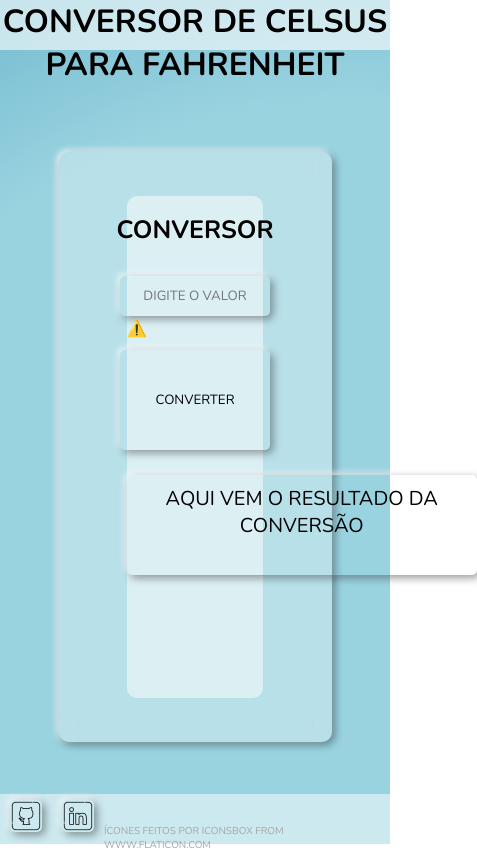
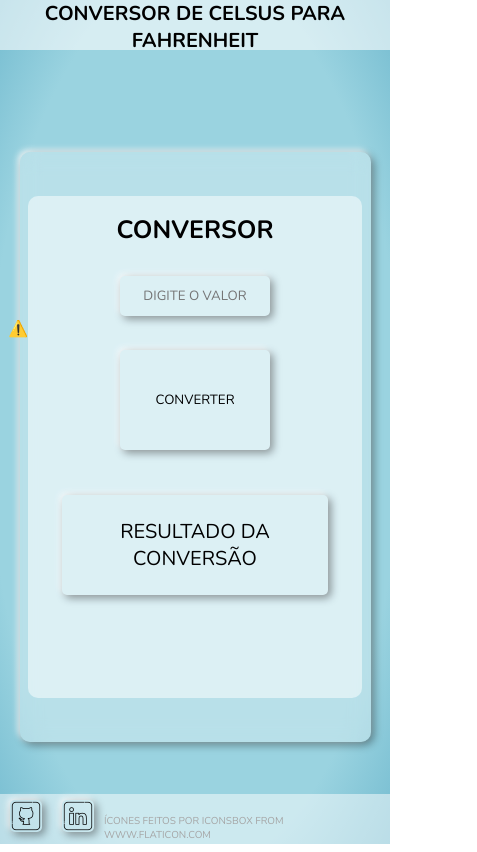
Before and after one commit to Riquecelo/Conversor-de-Temperatura, a plain HTML site: page index.html in a window 390 px wide. Shown: the whole page, 477 px wide, since content can reach past the window. Drawn offline with nearby package versions, Linux system fonts and the light colour scheme; no server answers.

Commit message:
Add files via upload

```diff
--- a/index.html
+++ b/index.html
@@ -5,7 +5,8 @@
     <meta charset="UTF-8">
     <meta http-equiv="X-UA-Compatible" content="IE=edge">
     <meta name="viewport" content="width=device-width, initial-scale=1.0">
-    <link rel="stylesheet" href="style.css">
+    <link rel="stylesheet" href="style/style.css">
+    <link rel="stylesheet" href="style/responsivo.css">
 
     <link rel="shortcut icon" href="img/thermometer.ico" type="image/x-icon">
 
@@ -13,7 +14,7 @@
     <link rel="preconnect" href="https://fonts.gstatic.com" crossorigin>
     <link href="https://fonts.googleapis.com/css2?family=Nunito:wght@400;500;700&display=swap" rel="stylesheet">
 
-    <title>Conversor de Temperatura</title>
+    <title>CONVERSOR DE TEMPERATURA</title>
 </head>
 
 <body>
@@ -25,13 +26,13 @@
 
         <section>
             <form>
-                <lottie-player src="https://assets1.lottiefiles.com/datafiles/wVSktcYzZJa3cfLZZeYr5GHUxa9IX4u1oVMvN6lZ/thermometer3.json"  background="transparent"  speed="1"  style="width: 100px; height: 150px;"  loop autoplay></lottie-player>
+                <lottie-player src="https://assets1.lottiefiles.com/datafiles/wVSktcYzZJa3cfLZZeYr5GHUxa9IX4u1oVMvN6lZ/thermometer3.json"  background="transparent"  speed="1"  style="width: 100px; height: 200px;"  loop autoplay></lottie-player>
                 <h3>CONVERSOR</h3>
                 <input type="text" placeholder="Digite o valor">
                 <button id="btn">CONVERTER</button>
             </form>
             <div class="resultado">
-                <p>Aqui vem o resultado da conversão</p>
+                <p>Resultado da conversão</p>
             </div>
         </section>
 
--- a/index.js
+++ b/index.js
@@ -16,7 +16,7 @@ botaoConversor.addEventListener('click', function(e){
         if ((fahre > 68) & (fahre < 84.2)) {
 
             fundo.style.cssText=`
-            background-image: url(img/ambiente.webp);
+            background-image: url(img/ambiente-min.jpg);
             background-position: center;
             background-repeat: no-repeat;
             background-size: cover`
@@ -24,7 +24,7 @@ botaoConversor.addEventListener('click', function(e){
         }else if (fahre >= 84.2) {
 
             fundo.style.cssText=`
-            background-image: url(img/calor.webp);
+            background-image: url(img/calor-min.jpg);
             background-position: center;
             background-repeat: no-repeat;
             background-size: cover`
@@ -32,7 +32,7 @@ botaoConversor.addEventListener('click', function(e){
         }else{
 
             fundo.style.cssText=`
-            background-image: url(img/frio.webp);
+            background-image: url(img/frio-min.jpg);
             background-position: center;
             background-repeat: no-repeat;
             background-size: cover`
--- /dev/null
+++ b/style/responsivo.css
@@ -0,0 +1,111 @@
+
+@media (max-width: 1020px) {
+
+    section{
+        width: 70%;
+    }
+    .resultado p{
+        width: 75%;
+    }
+    section form{
+        width: 60%;
+    }
+    section .resultado{
+        width: 60%;
+    }
+}
+
+@media (max-width: 768px) {
+    header h1{
+        width: 100%;
+        font-size: 25px;
+    }
+    section{
+        width: 70%;
+    }
+    .resultado p{
+        width: 80%;
+    }
+    section form{
+        width: 80%;
+    }
+    section .resultado{
+        width: 80%;
+    }
+}
+
+@media (max-width: 600px) {
+    header h1{
+        width: 100%;
+        font-size: 20px;
+    }
+    section{
+        width: 85%;
+    }
+    .resultado p{
+        width: 80%;
+    }
+    section form{
+
+        width: 90%;
+    }
+    section .resultado{
+        width: 90%;
+    }
+    lottie-player{
+
+        left: -10px;
+    }
+    footer div{
+        font-size: 10px;
+        margin-top: 30px;
+    }
+}
+
+@media (max-width: 425px) {
+    header h1{
+        width: 100%;
+        font-size: 20px;
+    }
+    section{
+        width: 90%;
+    }
+    .resultado p{
+        width: 80%;
+    }
+    section form{
+        width: 95%;
+    }
+    section .resultado{
+        width: 95%;
+    }
+    lottie-player{
+        left: -20px;
+    }
+    footer div{
+        font-size: 10px;
+        margin-top: 20px;
+    }
+}
+
+@media (max-width: 320px) {
+    section{
+        width: 90%;
+    }
+    .resultado p{
+        width: 80%;
+    }
+    section form{
+        width: 95%;
+    }
+    section .resultado{
+        width: 95%;
+    }
+    lottie-player{
+        left: -20px;
+    }
+    footer div{
+        font-size: 10px;
+        margin-top: 10px;
+    }
+}
--- /dev/null
+++ b/style/style.css
@@ -0,0 +1,164 @@
+*{
+    margin: 0;
+    padding: 0;
+    box-sizing: border-box;
+    font-family: 'Nunito', sans-serif;
+    text-transform: uppercase;
+
+}
+main{
+    position: relative;
+    width: 100vw ;
+    height: 100vh;
+    display: flex;
+    align-items: center;
+    align-content: space-between;
+    text-align: center;
+    flex-direction: column;
+    background-image: radial-gradient( #9ad3e0 75%, #75bcd0 100%);
+}
+header{
+    width: 100%;
+    height: 50px;
+    background: rgba(255,255,255,0.6);
+}
+footer{
+    display: flex;
+    flex-direction: row;
+    position: absolute;
+    width: 100%;
+    height: 50px;
+    bottom: 0;
+    background: rgba(255,255,255,0.5);
+}
+
+section{
+    display: flex;
+    align-items: center;
+    align-content: center;
+    justify-content: center;
+    flex-direction: column;
+    width: 70%;
+    height: 70%;
+    margin: auto;
+    background: rgba(255,255,255,0.3);
+    backdrop-filter: blur(10px);
+    border-radius: 10px;
+    box-shadow:
+     3px 3px 8px 0 rgba(0, 0, 0, 0.4),
+     -2px -2px 6px 0 rgba(255, 255, 255, 0.9);
+
+}
+lottie-player{
+    position: absolute;
+    left: 0;
+}
+section form{
+    display: flex;
+    flex-direction: column;
+    align-items: center;
+    justify-content: space-around;
+    width: 50%;
+    height: 45%;
+    border-radius: 10px 10px 0 0;
+    background-color:rgba(255,255,255,0.5);
+    position: relative;
+}
+form h3{
+    font-size: 25px;
+    margin: 5px 0;
+}
+form input{
+    width: 150px;
+    height: 40px;
+    border-radius: 5px;
+    margin-bottom: 10px;
+    text-align: center;
+    outline: 0;
+    background-color: rgba(255,255,255,0);
+    border: none;
+    box-shadow:
+    3px 3px 8px 0 rgba(0, 0, 0, 0.4),
+    -2px -2px 6px 0 rgba(255, 255, 255, 0.9);
+
+}
+form input:hover{
+    box-shadow:
+    6px 6px 8px 0 rgba(0, 0, 0, 0.4),
+    -4px -4px 6px 0 rgba(255, 255, 255, 0.9);
+
+}
+
+form button{
+    cursor: pointer;
+    width: 150px;
+    height: 100px;
+    border-radius: 5px;
+    border: none;
+    background-color: rgba(255,255,255,0);
+    box-shadow:
+    3px 3px 8px 0 rgba(0, 0, 0, 0.4),
+    -2px -2px 6px 0 rgba(255, 255, 255, 0.9);
+
+}
+form button:hover{
+    font-size: 16px;
+    font-weight: bold;
+    color: black;
+    box-shadow:
+    6px 6px 8px 0 rgba(0, 0, 0, 0.4),
+    -4px -4px 6px 0 rgba(255, 255, 255, 0.9);
+
+}
+
+section .resultado{
+    width: 50%;
+    height: 40%;
+    border-radius: 0 0 10px 10px;
+    background-color: rgba(255,255,255,0.5);
+
+
+}
+.resultado p{
+    display: flex;
+    flex-direction: column;
+    align-items: center;
+    justify-content: center;
+    padding: 10px;
+    width: 300px;
+    height: 100px;
+    border: none;
+    border-radius: 5px;
+    margin: 10% auto;
+    font-size: 20px;
+    box-shadow:
+    3px 3px 8px 0 rgba(0, 0, 0, 0.4),
+    -2px -2px 6px 0 rgba(255, 255, 255, 0.9);
+}
+footer .ico{
+    margin: auto 10px;
+}
+footer img{
+    border-radius: 5px;
+    box-shadow:
+    3px 3px 8px 0 rgba(0, 0, 0, 0.4),
+    -2px -2px 6px 0 rgba(255, 255, 255, 0.9);
+}
+footer img:hover{
+    box-shadow:
+    6px 6px 8px 0 rgba(0, 0, 0, 0.4),
+    -4px -4px 6px 0 rgba(255, 255, 255, 0.9);
+}
+footer div{
+    color: rgb(165, 165, 165);
+    font-size: 10px;
+    margin-top: 30px;
+}
+footer div a{
+    color:  rgb(165, 165, 165);
+    text-decoration: none;
+}
+header h1{
+    width: 100%;
+    font-size: 35px;
+}
```
Also changed, not shown: img/ambiente-min.jpg (added), img/calor-min.jpg (added), img/frio-min.jpg (added).
